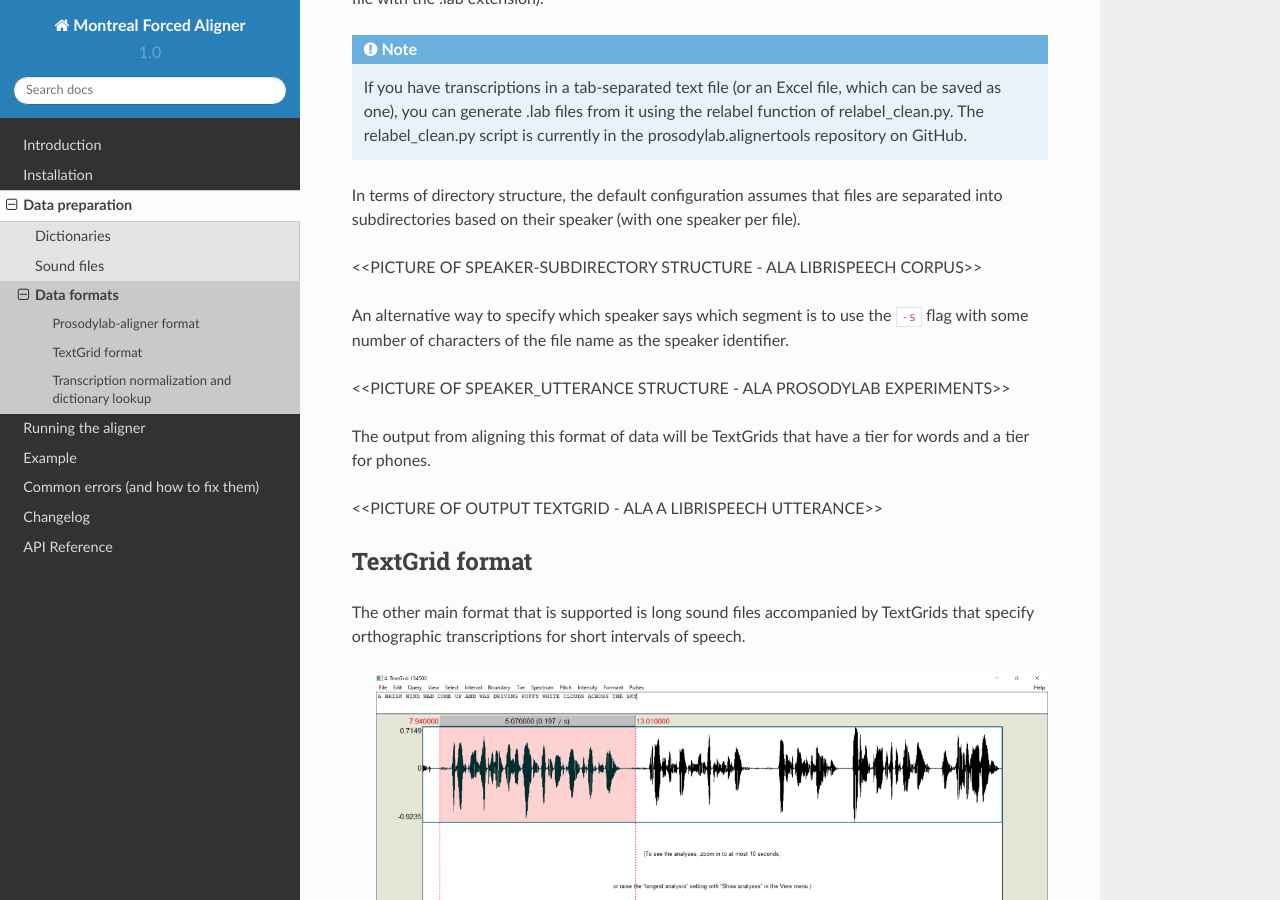
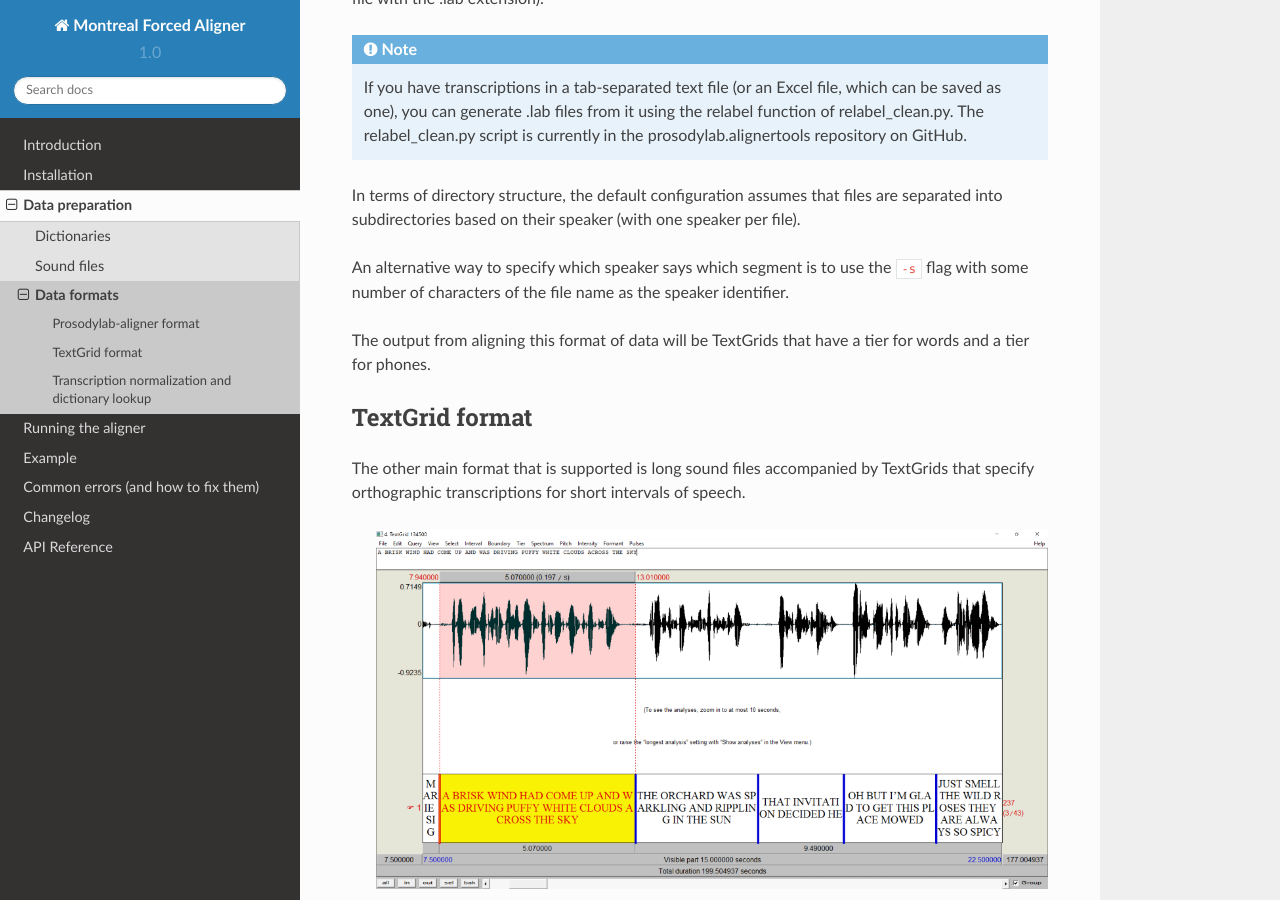
Before and after one commit to MontrealCorpusTools/Montreal-Forced-Aligner, a Sphinx documentation site: the page built from docs/source/data_format.rst, in a window 1280 px wide and 900 px high, scrolled down 302 px. Built offline with Sphinx 7.4.7 and the Read the Docs theme 2.0.0, drawn with Linux system fonts in a browser that asks for light colours.

Commit message:
Clean up data format page

```diff
--- a/docs/source/data_format.rst
+++ b/docs/source/data_format.rst
@@ -24,17 +24,11 @@ In terms of directory structure, the default configuration assumes that
 files are separated into subdirectories based on their speaker (with one
 speaker per file).
 
-<<PICTURE OF SPEAKER-SUBDIRECTORY STRUCTURE - ALA LIBRISPEECH CORPUS>>
-
 An alternative way to specify which speaker says which
 segment is to use the ``-s`` flag with some number of characters of the file name as the speaker identifier.
 
-<<PICTURE OF SPEAKER_UTTERANCE STRUCTURE - ALA PROSODYLAB EXPERIMENTS>>
-
 The output from aligning this format of data will be TextGrids that have a tier
 for words and a tier for phones.
-
-<<PICTURE OF OUTPUT TEXTGRID - ALA A LIBRISPEECH UTTERANCE>>
 
 .. _textgrid_format:
 
```
Also changed, not shown: other parts of docs/source/data_format.rst (+1 -1 lines).
